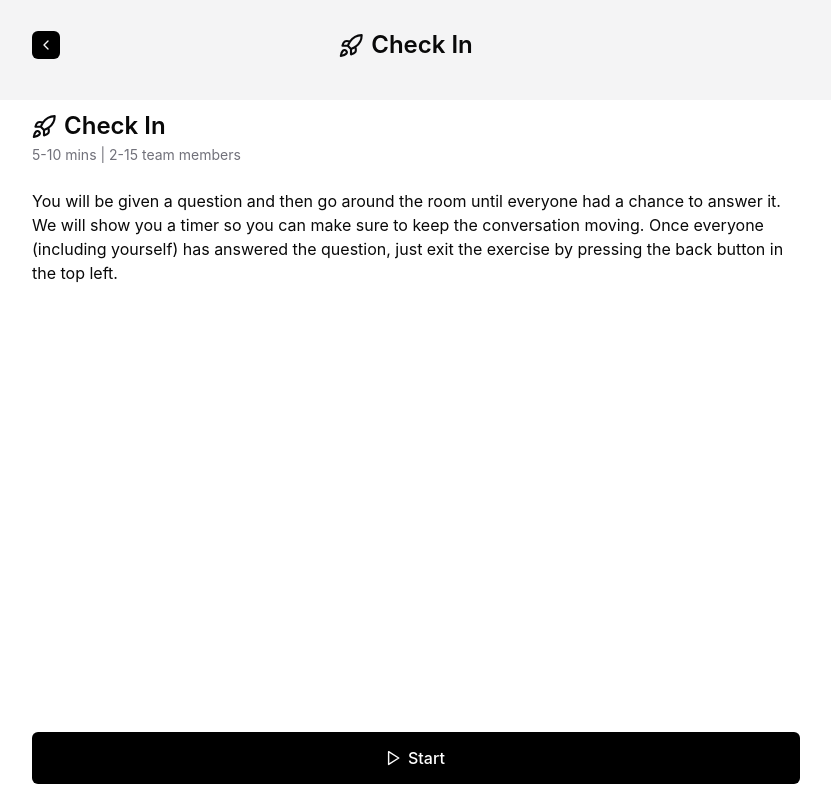
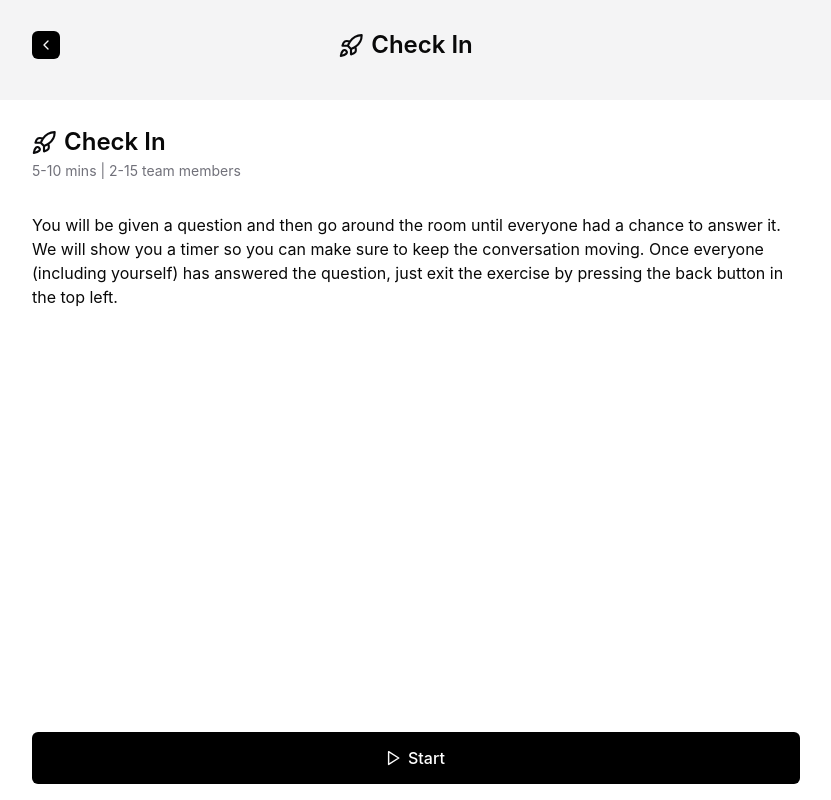
Before and after one commit to Juandr0/CheckIn-work-test, a React (Vite) app: page /#/exercise in a window 1280 px wide. Shown: the whole page, without its empty margins (224-1055 px from the left). Built offline with nearby package versions, Linux system fonts and the light colour scheme.

Commit message:
fixed margins

```diff
--- a/src/components/questionsWithTimer/QuestionsWithTimer.tsx
+++ b/src/components/questionsWithTimer/QuestionsWithTimer.tsx
@@ -22,8 +22,8 @@ const QuestionsWithTimer: React.FC<QuestionsWithTimerProps> = ({ exercise }) =>
     };
 
     return (
-        <div className='flex flex-col flex-1 justify-between w-min-full'>
-            <div className='flex items-center justify-between mt-4'>
+        <div className='flex flex-col flex-1 justify-between w-min-full mt-[32px]'>
+            <div className='flex items-center justify-between'>
                 <span className='text-xl font-inter'>{question}</span>
                 <button onClick={displayNewQuestion}>
                     <img src={ReloadIcon} alt="Refresh question" className='h-6 w-6' />
--- a/src/pages/exercise/Exercise.tsx
+++ b/src/pages/exercise/Exercise.tsx
@@ -43,7 +43,7 @@ export default function Exercise() {
                     <h1 className="title">{exercise.title}</h1>
                 </div>
             } />
-            <div className="flex justify-center px-4 mt-2 flex-1">
+            <div className="flex justify-center px-4 mt-[24px] flex-1">
                 <div className="flex flex-col flex-1 max-w-3xl">
                     <ExerciseHeader title={headerTitle} />
                     {!didStart ? (
@@ -78,7 +78,7 @@ function ExerciseIntro({ sessionInfo, description, onStart }: { sessionInfo: str
         <div className="flex flex-col flex-1 justify-between">
             <div>
                 <h2 className="titleDescription">{sessionInfo}</h2>
-                <p className="mt-6 body">{description}</p>
+                <p className="body mt-[32px]">{description}</p>
             </div>
             <div className='pb-4'>
                 <Button
```
